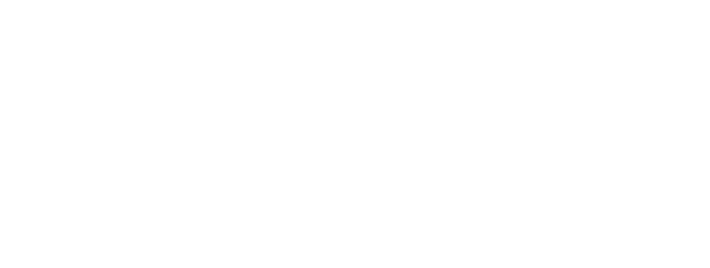
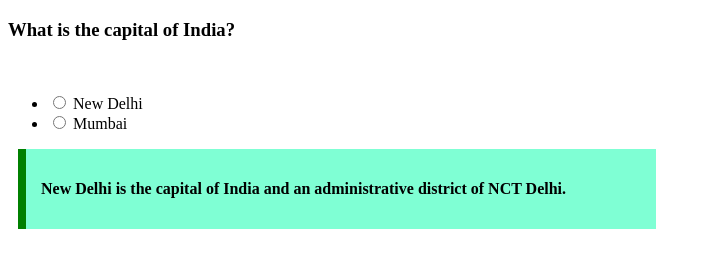
Before and after one commit to acciojob/trivia-Kalpana2129, a website: page main.html in a window 1280 px wide. Shown: the whole page, without its empty margins (0-710 px from the left). Drawn offline with Linux system fonts and the light colour scheme.

Commit message:
solution

```diff
--- a/main.html
+++ b/main.html
@@ -5,9 +5,33 @@
 <head>
 	<link rel="stylesheet" href="styles.css">
 </head>
+<style type="text/css">
+	blockquote{
+		max-width: 600px;
+		margin: 10px;
+		 padding: 15px;
+		 border-left: 8px solid green;
+		 background-color: aquamarine;
+		 font-weight: bold;
+	}
+</style>
 
 <body>
 	<!-- the entire body must be written by student -->
+	<h3> What is the capital of India?</h3>
+	<br>
+	<ul>
+		<li>
+			<input type="radio" name="answer" id="a" class="answer">
+			<label for="a" id="a_text">New Delhi</label>
+		</li>
+		<li>
+			<input type="radio" name="answer" id="b" class="answer">
+			<label for="a" id="a_text">Mumbai</label>
+		</li>
+	</ul>
+	<blockquote cite=" https://en.wikipedia.org/wiki/New_Delhi">
+		<p> New Delhi is the capital of India and an administrative district of NCT Delhi.</p></blockquote>
     <script type="text/javascript" src="./script.js">
 </script>
 
```
Also changed, not shown: 1 other file.
